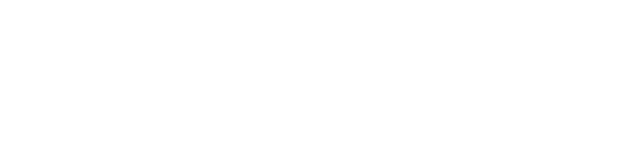
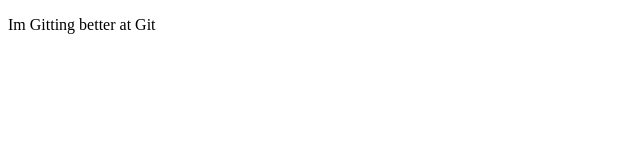
Before and after one commit to zaynejaz/sample, a plain HTML site: page index.html in a window 1280 px wide. Shown: the whole page, without its empty margins (0-640 px from the left). Drawn offline with Linux system fonts and the light colour scheme.

Commit message:
the third commit

```diff
--- a/index.html
+++ b/index.html
@@ -3,9 +3,9 @@
 <head>
     <meta charset="UTF-8">
     <meta name="viewport" content="width=device-width, initial-scale=1.0">
-    <title>Document</title>
+    <title>Git</title>
 </head>
 <body>
-
+    <p>Im Gitting better at Git</p>
 </body>
 </html>
```
Also changed, not shown: 1 other file.
